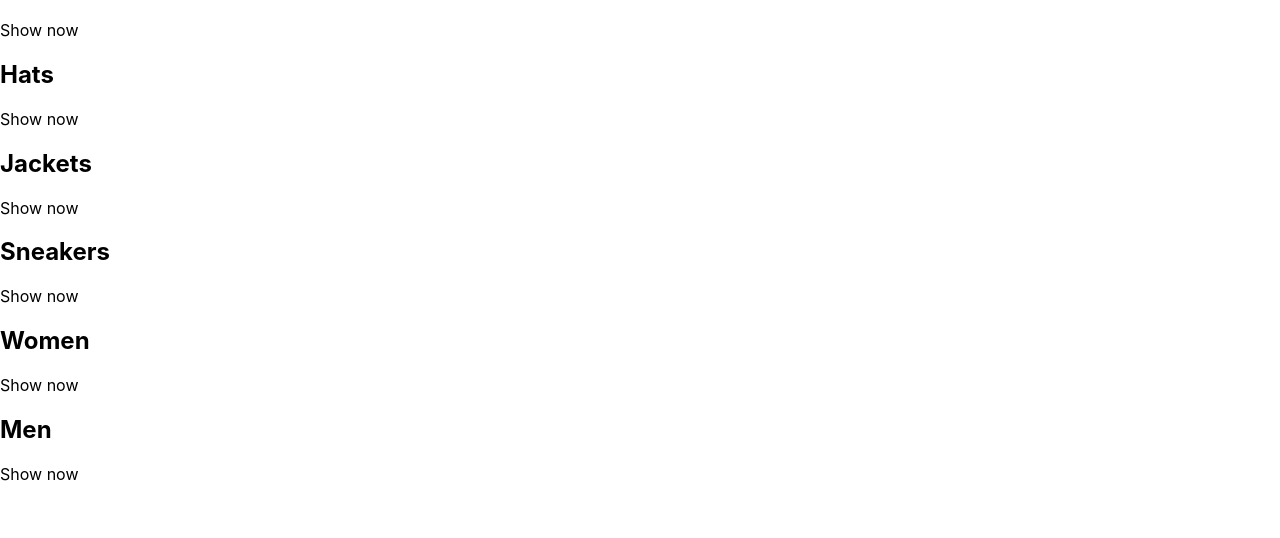
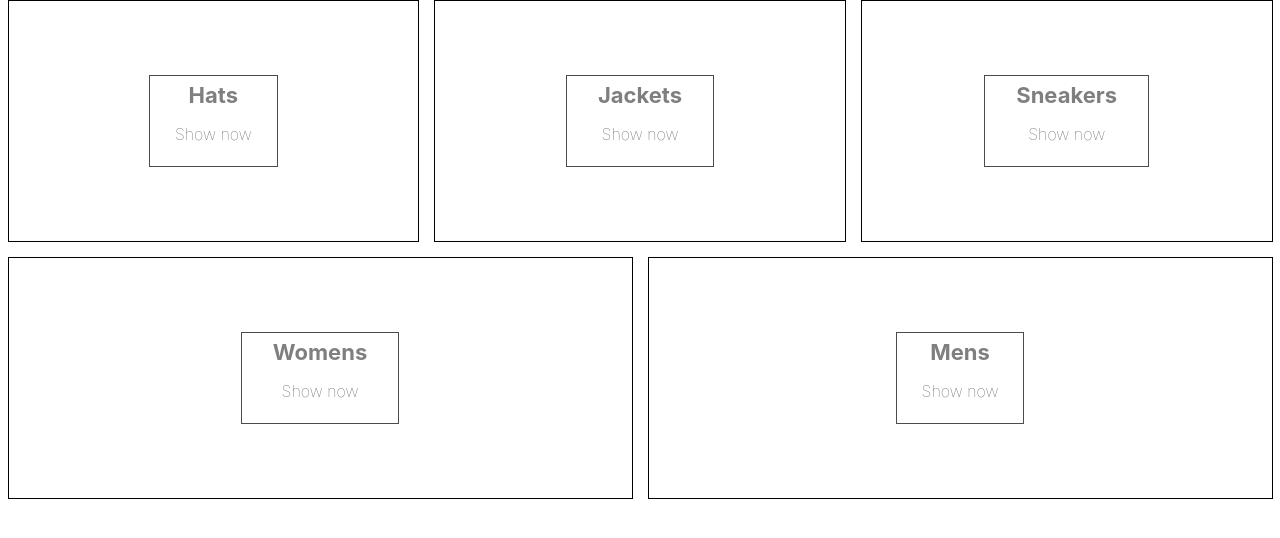
Before and after one commit to thedevangvishnu/mastering-react, a React (Create React App) app in the folder ztm-react-developer-2023/crown-clothing/: page / in a window 1280 px wide. Shown: the top 538 px of the page. Built offline with nearby package versions, Linux system fonts and the light colour scheme.

Commit message:
Install sass and apply styles using sass to App.js
Using npm, install sass, and create a new file to write styles for
categories component.

```diff
--- a/ztm-react-developer-2023/crown-clothing/package.json
+++ b/ztm-react-developer-2023/crown-clothing/package.json
@@ -9,6 +9,7 @@
     "react": "^18.2.0",
     "react-dom": "^18.2.0",
     "react-scripts": "5.0.1",
+    "sass": "^1.69.3",
     "web-vitals": "^2.1.4"
   },
   "scripts": {
--- a/ztm-react-developer-2023/crown-clothing/src/App.js
+++ b/ztm-react-developer-2023/crown-clothing/src/App.js
@@ -1,55 +1,42 @@
+import "./categories-style.scss";
+
 const App = () => {
+  const categories = [
+    {
+      id: 1,
+      title: "Hats",
+    },
+    {
+      id: 2,
+      title: "Jackets",
+    },
+    {
+      id: 3,
+      title: "Sneakers",
+    },
+    {
+      id: 4,
+      title: "Womens",
+    },
+    {
+      id: 5,
+      title: "Mens",
+    },
+  ];
+
   return (
-    <div className="categories__container">
-      <div className="category__container">
-        {/* <img src="" alt="" /> */}
-        <div className="category__body__container">
-          <h2></h2>
-          <p>Show now</p>
+    <div className="categories-container">
+      {categories.map(({ id, title }) => (
+        <div className="category-container" key={id}>
+          <div className="background-image"></div>
+          <div className="category-body-container">
+            <h2>{title}</h2>
+            <p>Show now</p>
+          </div>
         </div>
-      </div>
-
-      <div className="category__container">
-        {/* <img src="" alt="" /> */}
-        <div className="category__body__container">
-          <h2>Hats</h2>
-          <p>Show now</p>
-        </div>
-      </div>
-
-      <div className="category__container">
-        {/* <img src="" alt="" /> */}
-        <div className="category__body__container">
-          <h2>Jackets</h2>
-          <p>Show now</p>
-        </div>
-      </div>
-
-      <div className="category__container">
-        {/* <img src="" alt="" /> */}
-        <div className="category__body__container">
-          <h2>Sneakers</h2>
-          <p>Show now</p>
-        </div>
-      </div>
-
-      <div className="category__container">
-        {/* <img src="" alt="" /> */}
-        <div className="category__body__container">
-          <h2>Women</h2>
-          <p>Show now</p>
-        </div>
-      </div>
-
-      <div className="category__container">
-        {/* <img src="" alt="" /> */}
-        <div className="category__body__container">
-          <h2>Men</h2>
-          <p>Show now</p>
-        </div>
-      </div>
+      ))}
     </div>
   );
-}
+};
 
 export default App;
--- /dev/null
+++ b/ztm-react-developer-2023/crown-clothing/src/categories-style.scss
@@ -0,0 +1,64 @@
+.categories-container {
+  width: 100%;
+  display: flex;
+  flex-wrap: wrap;
+  justify-content: space-between;
+}
+.category-container {
+  min-width: 30%;
+  height: 240px;
+  flex: 1 1 auto;
+  display: flex;
+  align-items: center;
+  justify-content: center;
+  border: 1px solid black;
+  margin: 0 7.5px 15px;
+  overflow: hidden;
+  &:hover {
+    cursor: pointer;
+    & .background-image {
+      transform: scale(1.1);
+      transition: transform 6s cubic-bezier(0.25, 0.45, 0.45, 0.95);
+    }
+    & .category-body-container {
+      opacity: 0.9;
+    }
+  }
+  &.large {
+    height: 380px;
+  }
+  &:first-child {
+    margin-right: 7.5px;
+  }
+  &:last-child {
+    margin-left: 7.5px;
+  }
+  .background-image {
+    width: 100%;
+    height: 100%;
+    background-size: cover;
+    background-position: center;
+  }
+  .category-body-container {
+    height: 90px;
+    padding: 0 25px;
+    display: flex;
+    flex-direction: column;
+    align-items: center;
+    justify-content: center;
+    border: 1px solid black;
+    background-color: white;
+    opacity: 0.7;
+    position: absolute;
+    h2 {
+      font-weight: bold;
+      margin: 0 6px 0;
+      font-size: 22px;
+      color: #4a4a4a;
+    }
+    p {
+      font-weight: lighter;
+      font-size: 16px;
+    }
+  }
+}
```
Also changed, not shown: 1 other file (tests, documents, lock files or other folders).
